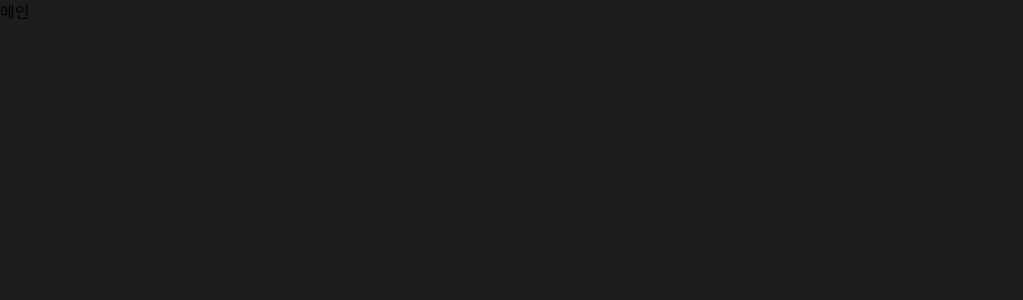
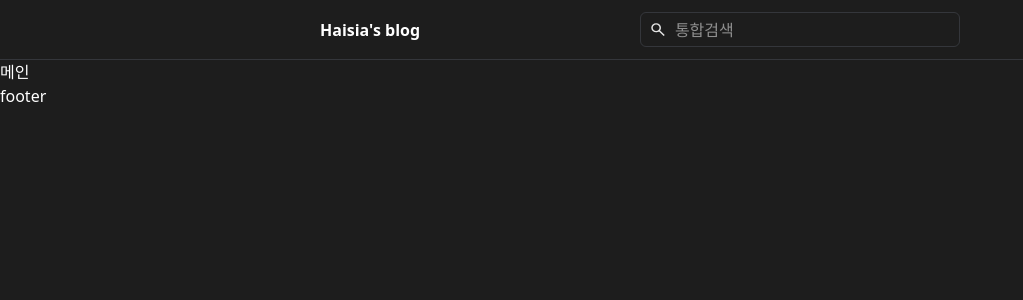
Before and after one commit to Haisia/project-blog-next, a Next.js app: page / in a window 1280 px wide. Shown: the top 300 px of the page, without its empty margins (0-1023 px from the left). Built offline with nearby package versions, Linux system fonts and the light colour scheme.

Commit message:
신규: #3 서치바 컴포넌트 구현

```diff
--- a/src/app/globals.css
+++ b/src/app/globals.css
@@ -5,4 +5,7 @@
 @tailwind components;
 @tailwind utilities;
 
-@theme { --color-myblack: #1d1d1d; }
+@theme {
+  --color-myblack: #1d1d1d;
+  --color-mypurple-100: #a29bfe;
+}
--- a/src/app/layout.tsx
+++ b/src/app/layout.tsx
@@ -1,21 +1,46 @@
-import type { Metadata } from "next";
+import type {Metadata} from "next";
 import "./globals.css";
+import SearchBar from "@/components/SearchBar";
+import Link from "next/link";
 
 export const metadata: Metadata = {
   title: "Create Next App",
   description: "Generated by create next app",
 };
 
-export default function RootLayout({
-  children,
-}: Readonly<{
-  children: React.ReactNode;
-}>) {
+export default function RootLayout(
+  {
+    children,
+  }: Readonly<{
+    children: React.ReactNode;
+  }>) {
   return (
     <html lang="en">
-      <body className={"bg-myblack"}>
-        {children}
+      <body className={"bg-myblack text-white"}>
+        <Header/>
+        <div>{children}</div>
+        <Footer/>
       </body>
     </html>
   );
 }
+
+const Header = () => {
+
+  return (
+    <header className="border-b border-gray-500/30 flex items-center py-3 px-80 justify-between h-15">
+      <div className="font-bold">
+        <Link href={"/"}>Haisia&#39;s blog</Link>
+      </div>
+      <SearchBar/>
+    </header>
+  );
+};
+
+const Footer = () => {
+  return (
+    <>
+      <footer>footer</footer>
+    </>
+  )
+}
--- /dev/null
+++ b/src/components/SearchBar.tsx
@@ -0,0 +1,38 @@
+"use client"
+
+import {useState} from "react";
+import Image from "next/image";
+
+const SearchBar = () => {
+  const [onFocus, setOnFocus] = useState(false);
+
+  const handleOnFocus = () => {
+    setOnFocus(true);
+  }
+
+  const handleOnBlur = () => {
+    setOnFocus(false);
+  }
+
+  return (
+    <>
+      <div className={
+        `flex w-80 h-full `
+        + `border ${onFocus ? "border-mypurple-100" : "border-gray-500/30"} rounded-md `
+        + `items-center`
+      }>
+        <div className={"relative w-5 h-5 m-2"}>
+          <Image src={"/icons/search.svg"} alt={"Search icon"} className={"object-contain"} fill/>
+        </div>
+        <input
+          className={"w-full h-full outline-none"}
+          placeholder={"통합검색"}
+          onFocus={handleOnFocus}
+          onBlur={handleOnBlur}
+        />
+      </div>
+    </>
+  );
+}
+
+export default SearchBar;
```
Also changed, not shown: public/icons/search.svg (added).
